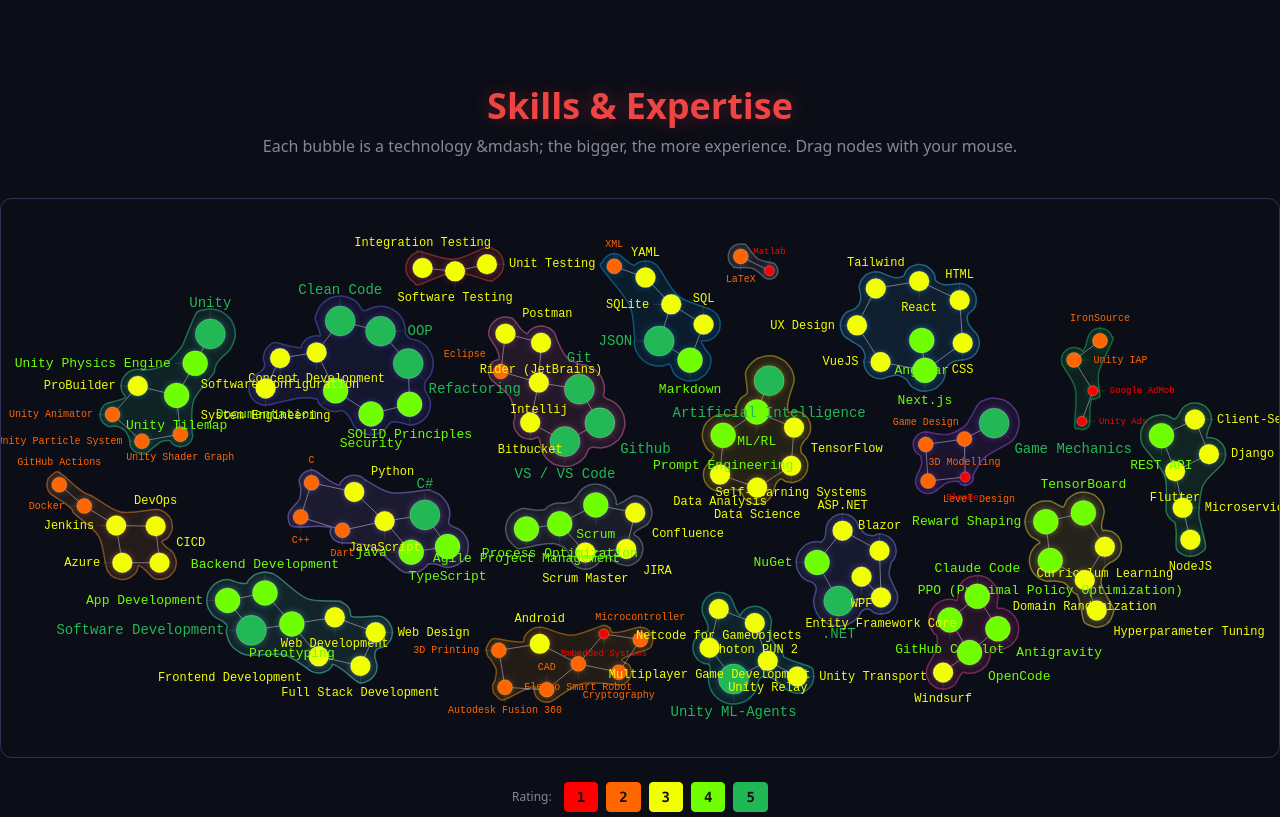
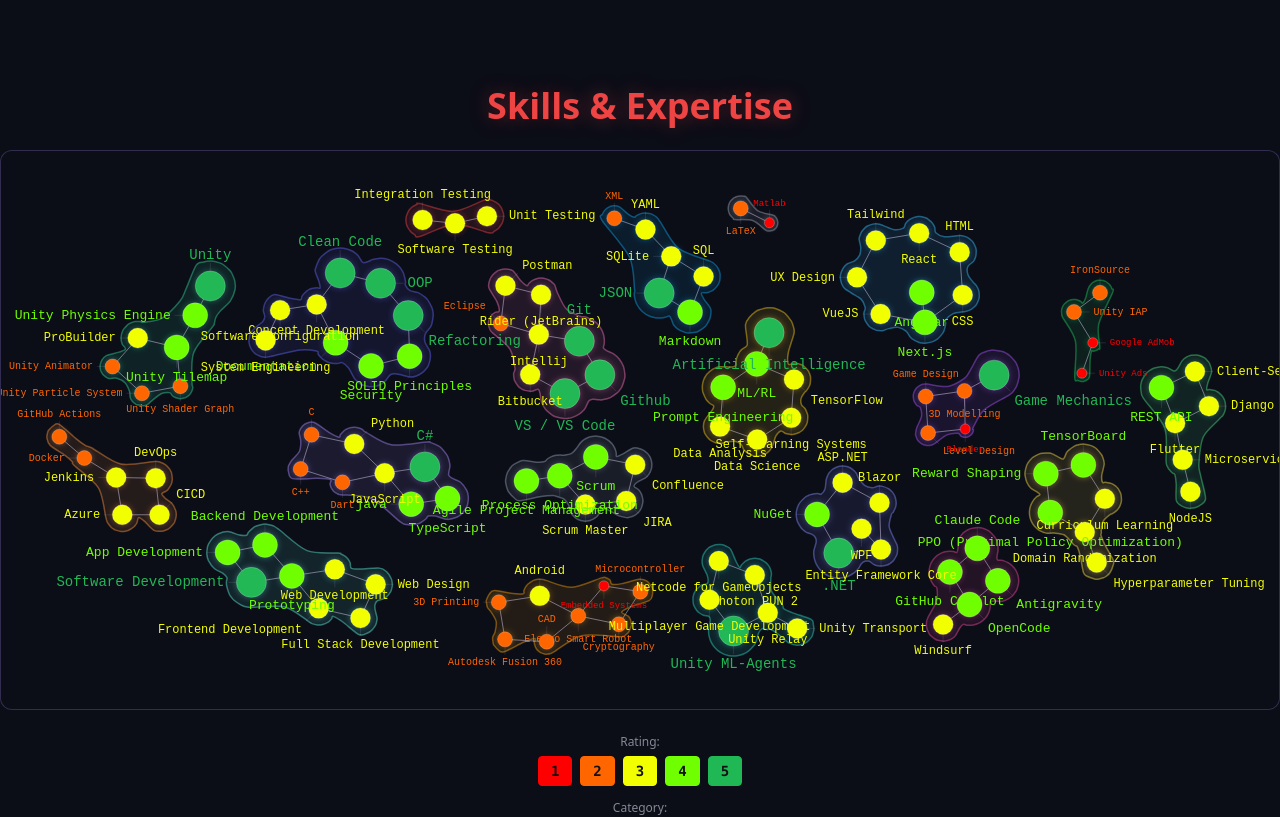
Before and after one commit to 062Leo/dev-portfolio-nextjs, a Next.js app in the folder portfolio-app/: page / in a window 1280 px wide. Shown: the part 2080-2897 px from the top of the page. Built offline with nearby package versions, Linux system fonts and the light colour scheme.

Commit message:
test fix

```diff
--- a/portfolio-app/src/components/SkillGraph.tsx
+++ b/portfolio-app/src/components/SkillGraph.tsx
@@ -1233,19 +1233,11 @@ export function SkillGraph() {
     <section id="skills" className="relative w-full py-16 md:py-24">
       <div className="container mx-auto max-w-7xl px-4">
         <h2
-          className="mb-2 text-center text-3xl font-bold md:text-4xl"
+          className="mb-6 text-center text-3xl font-bold md:text-4xl"
           style={{ color: "rgba(239,68,68,1)", textShadow: "0 0 20px rgba(239,68,68,0.35)" }}
         >
           Skills &amp; Expertise
         </h2>
-        <p
-          className="mb-10 text-center text-sm md:text-base"
-          style={{ color: "rgba(213,220,232,0.6)" }}
-        >
-          {language === "de"
-            ? "Jede Blase ist eine Technologie &mdash; je gr&ouml;sser, desto mehr Erfahrung. Ziehe Knoten mit der Maus umher."
-            : "Each bubble is a technology &mdash; the bigger, the more experience. Drag nodes with your mouse."}
-        </p>
       </div>
       <div
         ref={containerRef}
@@ -1262,10 +1254,11 @@ export function SkillGraph() {
       {/* ── Filter‑Controls ──────────────────────────────────────────── */}
       <div className="container mx-auto max-w-7xl px-4 mt-6">
         {/* Rating row */}
-        <div className="flex flex-wrap items-center justify-center gap-2">
-          <span className="text-xs mr-1" style={{ color: "rgba(213,220,232,0.6)" }}>
+        <div className="flex flex-col items-center gap-1.5">
+          <span className="text-xs" style={{ color: "rgba(213,220,232,0.6)" }}>
             {language === "de" ? "Bewertung:" : "Rating:"}
           </span>
+          <div className="flex flex-wrap items-center justify-center gap-2">
           {[1, 2, 3, 4, 5].map((r) => {
             const color = ratingColor(r);
             return (
@@ -1290,6 +1283,7 @@ export function SkillGraph() {
               </button>
             );
           })}
+          </div>
         </div>
 
         {/* Category row — responsive grid, balanced columns */}
```
